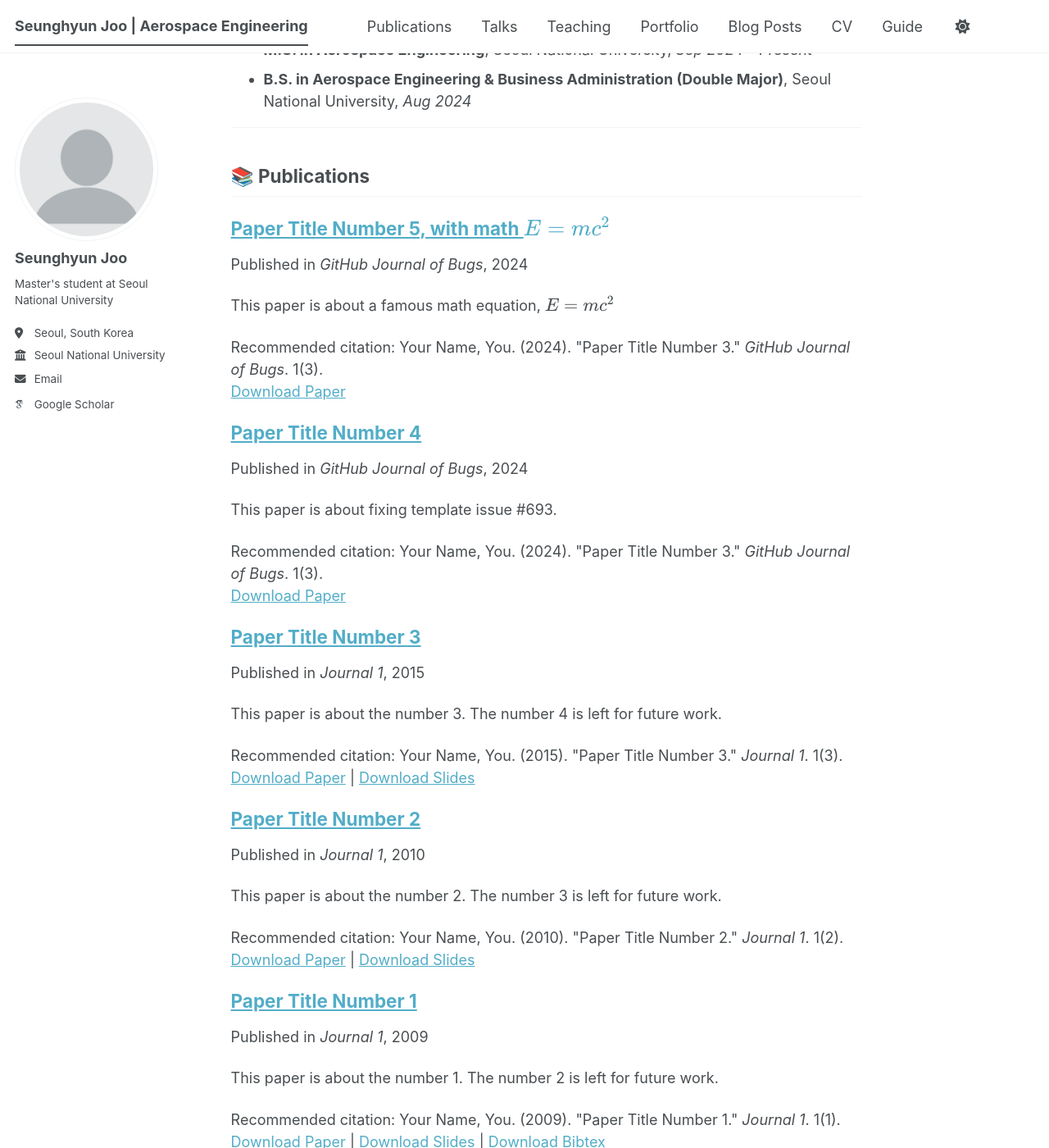
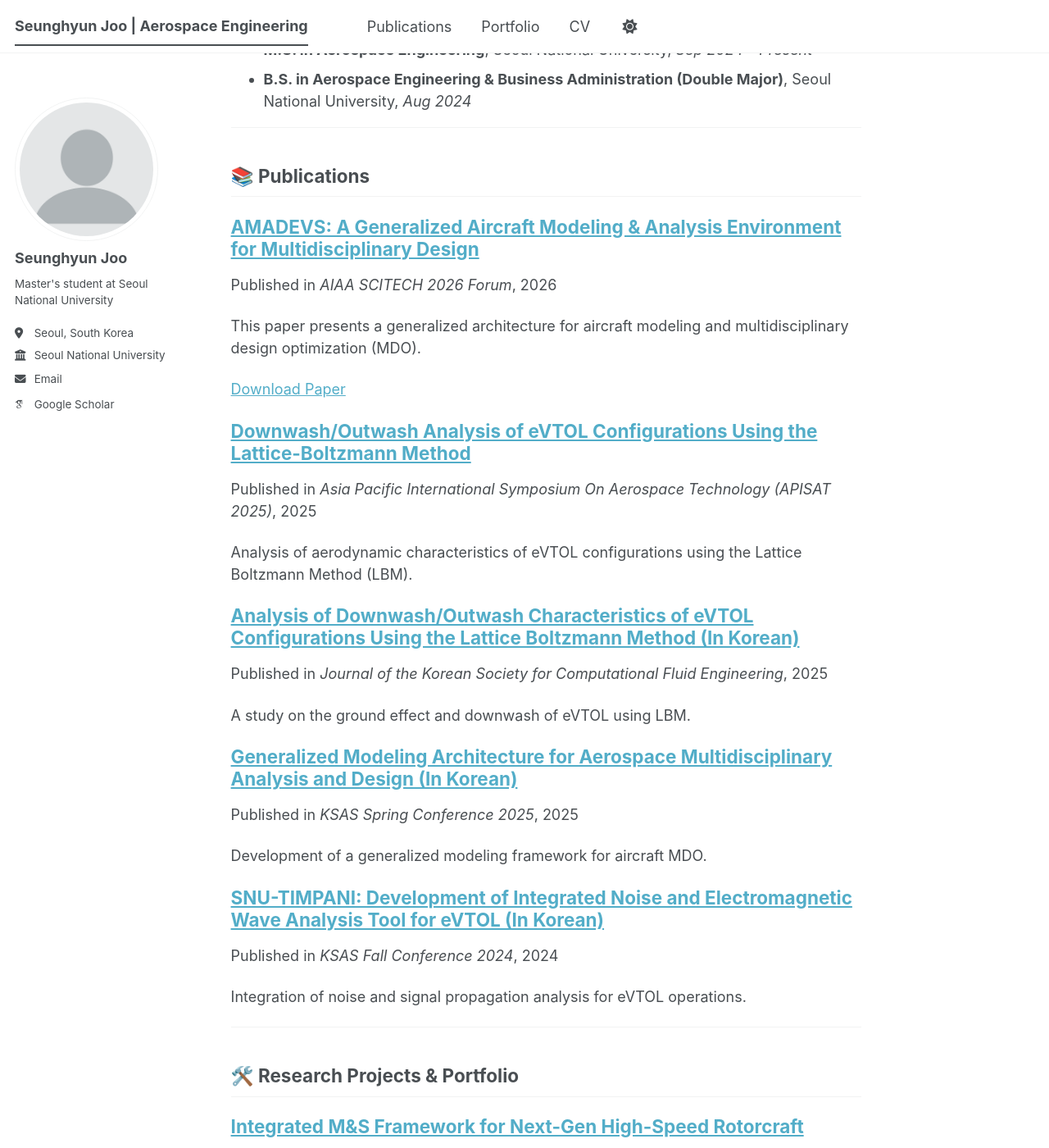
Before and after one commit to SEUNGHYUN-JOO/SEUNGHYUN-JOO.github.io, a Jekyll site: the page built from _pages/about.md, in a window 1280 px wide and 1400 px high, scrolled down 792 px. Shown: the whole window at 82% size. Built offline with Jekyll 4.4.1, drawn with Linux system fonts in a browser that asks for light colours; some web fonts are replaced; a script bundle is joined from its source files by our own code; library files that are not in the unit come from our copies; some of the changed text lies outside the part shown.

Commit message:
update Publications & portfolio

```diff
--- a/_pages/cv.md
+++ b/_pages/cv.md
@@ -9,56 +9,11 @@ redirect_from:
 
 {% include base_path %}
 
-Education
-======
-* Ph.D in Version Control Theory, GitHub University, 2018 (expected)
-* M.S. in Jekyll, GitHub University, 2014
-* B.S. in GitHub, GitHub University, 2012
+## 🚧 Under Construction
+[cite_start]I am currently updating my Curriculum Vitae.
 
-Work experience
-======
-* Spring 2024: Academic Pages Collaborator
-  * GitHub University
-  * Duties includes: Updates and improvements to template
-  * Supervisor: The Users
+**Current Status:**
+* **M.S. [cite_start]Student**, Aerospace Vehicle Design Laboratory (AVDL), Seoul National University.
+* Expected Graduation: August 2026.
 
-* Fall 2015: Research Assistant
-  * GitHub University
-  * Duties included: Merging pull requests
-  * Supervisor: Professor Hub
-
-* Summer 2015: Research Assistant
-  * GitHub University
-  * Duties included: Tagging issues
-  * Supervisor: Professor Git
-
-Skills
-======
-* Skill 1
-* Skill 2
-  * Sub-skill 2.1
-  * Sub-skill 2.2
-  * Sub-skill 2.3
-* Skill 3
-
-Publications
-======
-  <ul>{% for post in site.publications reversed %}
-    {% include archive-single-cv.html %}
-  {% endfor %}</ul>
-
-Talks
-======
-  <ul>{% for post in site.talks reversed %}
-    {% include archive-single-talk-cv.html  %}
-  {% endfor %}</ul>
-
-Teaching
-======
-  <ul>{% for post in site.teaching reversed %}
-    {% include archive-single-cv.html %}
-  {% endfor %}</ul>
-
-Service and leadership
-======
-* Currently signed in to 43 different slack teams
+Full CV in PDF format will be available here soon. In the meantime, please refer to my **Publications** and **Portfolio** sections for more details on my work.
--- /dev/null
+++ b/_portfolio/portfolio-1-fiml.md
@@ -0,0 +1,22 @@
+---
+title: "Data-Driven Turbulence Transition Modeling via FIML"
+[cite_start]excerpt: "Developing a Galilean-invariant algebraic transition model based on the Spalart-Allmaras (SA) model using Field Inversion and Symbolic Regression. [cite: 442, 475]"
+collection: portfolio
+---
+
+## 🔍 Research Objective
+[cite_start]Solving the limitations of existing 3D transition models, such as high computational costs (e.g., $SST-\gamma-Re_{\theta}$ [cite: 472][cite_start]) and lack of physical consistency (Galilean invariance [cite: 469]).
+
+## 🛠️ Methodology & Innovations
+* [cite_start]**Algebraic SA-based Model:** Designed a 1-equation based algebraic transition model to reduce computational overhead compared to multi-equation transport models. [cite: 474]
+* [cite_start]**Shielding Functions:** Implemented specialized shielding functions ($F_{eff}$) using DDES-based formulations to preserve baseline SA performance in fully turbulent boundary layers. [cite: 498, 508]
+* [cite_start]**Field Inversion & Symbolic Regression (FISR):** * Inverted correction fields ($\beta$) to minimize discrepancies between high-precision LES data and RANS predictions. [cite: 255, 607]
+    * [cite_start]Derived explicit, interpretable equations using **Symbolic Regression** to capture 3D flow physics. [cite: 257, 546]
+* [cite_start]**3D Flow Indicators (Novelty):** Introduced Galilean-invariant features such as **Vortex Stretching** ($\omega_i S_{ij} \omega_j$) and **Pressure-Vorticity Alignment** to accurately detect crossflow transition in rotating systems like rotors. [cite: 554, 615, 620]
+
+## 🚀 Current Status & Goals
+* [cite_start]Validated on separation-induced transition (NACA0012). [cite: 291]
+* [cite_start]Targeting submission to **Physics of Fluids (PoF)** and presentation at **AIAA SCITECH 2026**. [cite: 304, 328]
+
+## 🚧 Under Construction
+Detailed visualization of the sizing sensitivity analysis and documentation will be updated soon.
--- a/_portfolio/portfolio-1.md
+++ /dev/null
@@ -1,7 +0,0 @@
----
-title: "Portfolio item number 1"
-excerpt: "Short description of portfolio item number 1<br/><img src='/images/500x300.png'>"
-collection: portfolio
----
-
-This is an item in your portfolio. It can be have images or nice text. If you name the file .md, it will be parsed as markdown. If you name the file .html, it will be parsed as HTML.
--- /dev/null
+++ b/_portfolio/portfolio-2-evtol.md
@@ -0,0 +1,18 @@
+---
+title: "eVTOL Downwash/Outwash Analysis using LBM"
+[cite_start]excerpt: "Comprehensive aerodynamic characterization of various eVTOL configurations and validation of the Lattice-Boltzmann Method (LBM) for near-ground operations. [cite: 331, 337]"
+collection: portfolio
+---
+
+## 🔍 Project Overview
+[cite_start]Investigated the complex aerodynamic interference of eVTOL aircraft during hover and near-ground operations to address the inadequacy of current vertiport safety standards. [cite: 334, 341]
+
+## 🛠️ Key Technical Contributions
+* [cite_start]**Solver Validation:** Verified the fidelity of **SIMULIA PowerFLOW (LBM)** by comparing results against experimental data of the CH-47D tandem rotor and Joby S4 eVTOL. [cite: 338, 374]
+* **Multi-Configuration Analysis:** Performed high-fidelity simulations for representative NASA UAM reference vehicles:
+    * [cite_start]**Configurations:** Quiet Single Main Rotor (QSMR), Side-by-Side (SbS), Quadrotor, and Lift+Cruise (LPC). [cite: 359, 401]
+    * [cite_start]**Findings:** Identified that eVTOLs generate more turbulent and directionally concentrated outwash compared to legacy helicopters, with the LPC configuration producing the largest hazard footprint. [cite: 339, 427]
+* [cite_start]**Environmental Impact Study:** Analyzed the influence of wind conditions (forward/diagonal), discovering that headwinds significantly intensify rotor-rotor interference and extend hazard zones up to 3x the regulatory limit. [cite: 340, 417]
+
+## 📚 Publications
+* **Juneyoung Lim, Seunghyun Joo, Kwanjung Yee.** (2025). [cite_start]"Downwash/Outwash Analysis of eVTOL Configurations Using the Lattice-Boltzmann Method," *APISAT 2025*. [cite: 331]
--- a/_portfolio/portfolio-2.html
+++ /dev/null
@@ -1,7 +0,0 @@
----
-title: "Portfolio item number 2"
-excerpt: "Short description of portfolio item number 2 <br/><img src='/images/500x300.png'>"
-collection: portfolio
----
-
-This is an item in your portfolio. It can be have images or nice text. If you name the file .md, it will be parsed as markdown. If you name the file .html, it will be parsed as HTML.
--- /dev/null
+++ b/_portfolio/portfolio-3-amadevs.md
@@ -0,0 +1,31 @@
+---
+title: "AMADEVS: Generalized Aircraft Modeling & MDO Framework"
+excerpt: "Development of a Free-wake Unsteady VLM code and multidisciplinary wing planform optimization for next-generation aircraft. <br/><br/>[Under Construction]"
+collection: portfolio
+---
+
+## 🚀 Project Overview: AMADEVS
+This project introduces **AMADEVS** (Advanced Modeling, Analysis & Design Environment for Vehicle Systems), a generalized framework developed at AVDL, SNU, to support the multidisciplinary design and analysis of unconventional aircraft configurations (eVTOL, UAM, etc.).
+
+The framework enables integrated workflows for aerodynamics, propulsion, and flight dynamics on a unified aircraft model. [Related Publication: AIAA 2026-1687]
+
+### 🛠️ My Key Contributions
+
+#### 1. Development of Unsteady VLM Code (Free-wake based)
+* **Aerodynamics:** Developed a **Free-wake based Unsteady Vortex Lattice Method (UVLM)** code from scratch.
+* **Versatile Analysis:** The code is capable of high-fidelity aerodynamic analysis for both **rotors and fixed-wings**, capturing complex wake-induced effects.
+* **Interaction Modeling:** Specifically implemented modules to analyze **Propeller-Wing Interaction (PWI)**, a critical factor in distributed electric propulsion (DEP) systems.
+
+#### 2. Multidisciplinary Design Optimization (MDO)
+* **Wing Planform Optimization:** Conducted wing planform optimization by considering the coupling between aerodynamics and structural constraints.
+* **Design Framework Integration:** Applied the developed UVLM code into the AMADEVS environment to perform optimization cycles for various aircraft missions, including UAM quadcopters and Mars helicopters.
+
+---
+
+### Key Focus Areas:
+* **Optimization Results:** Showing the trade-off between aerodynamic efficiency and structural weight in wing design.
+
+---
+
+## 📚 Related Publication
+* **Jeonghwan Kim, Seongjoong Park, Berenice Chatelain, Seonghyun Jeong, Jaehyun Ryu, Seunghyun Joo and Kwanjung Yee.**, "AMADEVS: A Generalized Aircraft Modeling & Analysis Environment for Multidisciplinary Design," *AIAA SCITECH 2026 Forum*, [https://doi.org/10.2514/6.2026-1687](https://doi.org/10.2514/6.2026-1687)
--- /dev/null
+++ b/_portfolio/portfolio-4-mns.md
@@ -0,0 +1,36 @@
+---
+title: "Integrated M&S Framework for Next-Gen High-Speed Rotorcraft"
+excerpt: "Developing a high-performance M&S environment and Coaxial rotor analysis module for advanced rotorcraft sizing and optimization."
+collection: portfolio
+---
+
+## 🔍 Project Overview: Integrated M&S Development
+[cite_start]This project aims to secure an integrated Modeling & Simulation (M&S) environment required for the development of **next-generation high-speed, long-range rotorcraft**[cite: 123]. [cite_start]The focus was on building a high-performance computational framework and specialized analysis modules for unconventional rotorcraft configurations[cite: 124, 131].
+
+## 🛠️ Key Technical Contributions
+
+### 1. High-Performance Python-C++ Interface & Wrapper
+* [cite_start]**Motivation:** Overcoming the computational overhead of pure Python while maintaining its high versatility and intuitive structure[cite: 127].
+* [cite_start]**Implementation:** Developed a **C++ based aerodynamic analysis core** and integrated it with Python via a custom **Interface and Wrapper**[cite: 128].
+* [cite_start]**Efficiency:** Achieved high-speed computational performance while preserving an **object-oriented modeling environment**, enabling rapid design iterations.
+
+### 2. Coaxial Rotor Aerodynamic Module (RISPECT III)
+* [cite_start]**Module Development:** Developed and validated a **Coaxial Blade Element Theory (BET)** aerodynamic module within the **RISPECT III** module in AMADEVS framework[cite: 125].
+* [cite_start]**Validation:** Verified the analysis accuracy by comparing results with **XH-59A flight test data** and other established codes (e.g., RCAS)[cite: 176, 178, 181].
+
+### 3. Sizing & Multidisciplinary Optimization
+* [cite_start]**Configuration Comparison:** Conducted sizing and optimization for candidate platforms, specifically comparing **Tilt-Rotor** and **Coaxial-Pusher** configurations[cite: 131, 228].
+* [cite_start]**Mission-based Analysis:** Performed performance evaluations under various operational scenarios, including **High-speed Infiltration (Scenario A)** and **Medical Evacuation (Scenario B)**[cite: 149, 164].
+* [cite_start]**Weight & Power Analysis:** Derived trade-offs between required power, fuel consumption, and group weight (structure, propulsion, etc.) for each configuration[cite: 135, 166, 226].
+
+---
+
+## 🧪 Technical Skills Demonstrated
+* [cite_start]**Languages:** Python, C++ [cite: 126, 194]
+* [cite_start]**Techniques:** Python-C++ Wrapping, Object-Oriented Programming (OOP) [cite: 128, 129]
+* [cite_start]**Aerodynamics:** Blade Element Theory (BET), Coaxial Rotor Dynamics [cite: 125, 130]
+
+---
+
+## 🚧 Under Construction
+Detailed visualization of the sizing sensitivity analysis and documentation will be updated soon.
--- a/_publications/2009-10-01-paper-title-number-1.md
+++ /dev/null
@@ -1,14 +0,0 @@
----
-title: "Paper Title Number 1"
-collection: publications
-category: manuscripts
-permalink: /publication/2009-10-01-paper-title-number-1
-excerpt: 'This paper is about the number 1. The number 2 is left for future work.'
-date: 2009-10-01
-venue: 'Journal 1'
-slidesurl: 'https://academicpages.github.io/files/slides1.pdf'
-paperurl: 'https://academicpages.github.io/files/paper1.pdf'
-bibtexurl: 'https://academicpages.github.io/files/bibtex1.bib'
-citation: 'Your Name, You. (2009). &quot;Paper Title Number 1.&quot; <i>Journal 1</i>. 1(1).'
----
-The contents above will be part of a list of publications, if the user clicks the link for the publication than the contents of section will be rendered as a full page, allowing you to provide more information about the paper for the reader. When publications are displayed as a single page, the contents of the above "citation" field will automatically be included below this section in a smaller font.
--- a/_publications/2010-10-01-paper-title-number-2.md
+++ /dev/null
@@ -1,14 +0,0 @@
----
-title: "Paper Title Number 2"
-collection: publications
-category: manuscripts
-permalink: /publication/2010-10-01-paper-title-number-2
-excerpt: 'This paper is about the number 2. The number 3 is left for future work.'
-date: 2010-10-01
-venue: 'Journal 1'
-slidesurl: 'https://academicpages.github.io/files/slides2.pdf'
-paperurl: 'https://academicpages.github.io/files/paper2.pdf'
-citation: 'Your Name, You. (2010). &quot;Paper Title Number 2.&quot; <i>Journal 1</i>. 1(2).'
----
-
-The contents above will be part of a list of publications, if the user clicks the link for the publication than the contents of section will be rendered as a full page, allowing you to provide more information about the paper for the reader. When publications are displayed as a single page, the contents of the above "citation" field will automatically be included below this section in a smaller font.
--- a/_publications/2015-10-01-paper-title-number-3.md
+++ /dev/null
@@ -1,14 +0,0 @@
----
-title: "Paper Title Number 3"
-collection: publications
-category: manuscripts
-permalink: /publication/2015-10-01-paper-title-number-3
-excerpt: 'This paper is about the number 3. The number 4 is left for future work.'
-date: 2015-10-01
-venue: 'Journal 1'
-slidesurl: 'https://academicpages.github.io/files/slides3.pdf'
-paperurl: 'https://academicpages.github.io/files/paper3.pdf'
-citation: 'Your Name, You. (2015). &quot;Paper Title Number 3.&quot; <i>Journal 1</i>. 1(3).'
----
-
-The contents above will be part of a list of publications, if the user clicks the link for the publication than the contents of section will be rendered as a full page, allowing you to provide more information about the paper for the reader. When publications are displayed as a single page, the contents of the above "citation" field will automatically be included below this section in a smaller font.
--- /dev/null
+++ b/_publications/2024-11-01-snu-timpani.md
@@ -0,0 +1,9 @@
+---
+title: "SNU-TIMPANI: Development of Integrated Noise and Electromagnetic Wave Analysis Tool for eVTOL (In Korean)"
+collection: publications
+category: conferences
+permalink: /publication/2024-snu-timpani
+date: 2024-11-01
+venue: 'KSAS Fall Conference 2024'
+excerpt: 'Integration of noise and signal propagation analysis for eVTOL operations.'
+---
--- /dev/null
+++ b/_publications/2025-04-01-mdo-architecture-ksas.md
@@ -0,0 +1,9 @@
+---
+title: "Generalized Modeling Architecture for Aerospace Multidisciplinary Analysis and Design (In Korean)"
+collection: publications
+category: conferences
+permalink: /publication/2025-mdo-ksas
+date: 2025-04-01
+venue: 'KSAS Spring Conference 2025'
+excerpt: 'Development of a generalized modeling framework for aircraft MDO.'
+---
--- /dev/null
+++ b/_publications/2025-05-01-evtol-lbm-kscfe.md
@@ -0,0 +1,9 @@
+---
+title: "Analysis of Downwash/Outwash Characteristics of eVTOL Configurations Using the Lattice Boltzmann Method (In Korean)"
+collection: publications
+category: conferences
+permalink: /publication/2025-evtol-lbm-kscfe
+date: 2025-05-01
+venue: 'Journal of the Korean Society for Computational Fluid Engineering'
+excerpt: 'A study on the ground effect and downwash of eVTOL using LBM.'
+---
--- a/_publications/2025-06-08-paper-title-number-5.md
+++ /dev/null
@@ -1,13 +0,0 @@
----
-title: "Paper Title Number 5, with math $$E=mc^2$$"
-collection: publications
-category: conferences
-permalink: /publication/2024-02-17-paper-title-number-4
-excerpt: 'This paper is about a famous math equation, $$E=mc^2$$'
-date: 2024-02-17
-venue: 'GitHub Journal of Bugs'
-paperurl: 'https://academicpages.github.io/files/paper3.pdf'
-citation: 'Your Name, You. (2024). &quot;Paper Title Number 3.&quot; <i>GitHub Journal of Bugs</i>. 1(3).'
----
-
-Using [MathJax](https://www.mathjax.org/) in the description is supported - $$E=mc^2$$ - however, the use must be mindful that the default delimiters are `$$...$$` and `\\[...\\]` which differs from the `$...$` that is typically expected.
--- /dev/null
+++ b/_publications/2025-11-01-evtol-lbm-apisat.md
@@ -0,0 +1,9 @@
+---
+title: "Downwash/Outwash Analysis of eVTOL Configurations Using the Lattice-Boltzmann Method"
+collection: publications
+category: conferences
+permalink: /publication/2025-evtol-lbm-apisat
+date: 2025-11-01
+venue: 'Asia Pacific International Symposium On Aerospace Technology (APISAT 2025)'
+excerpt: 'Analysis of aerodynamic characteristics of eVTOL configurations using the Lattice Boltzmann Method (LBM).'
+---
--- /dev/null
+++ b/_publications/2026-01-01-amadevs-scitech.md
@@ -0,0 +1,10 @@
+---
+title: "AMADEVS: A Generalized Aircraft Modeling & Analysis Environment for Multidisciplinary Design"
+collection: publications
+category: conferences
+permalink: /publication/2026-amadevs
+date: 2026-01-01
+venue: 'AIAA SCITECH 2026 Forum'
+paperurl: 'https://doi.org/10.2514/6.2026-1687'
+excerpt: 'This paper presents a generalized architecture for aircraft modeling and multidisciplinary design optimization (MDO).'
+---
```
Also changed, not shown: _data/navigation.yml (+8 -8 lines), _pages/cv-json.md (+55 -8 lines), _publications/2024-02-17-paper-title-number-4.md (deleted, +0 -13 lines).
